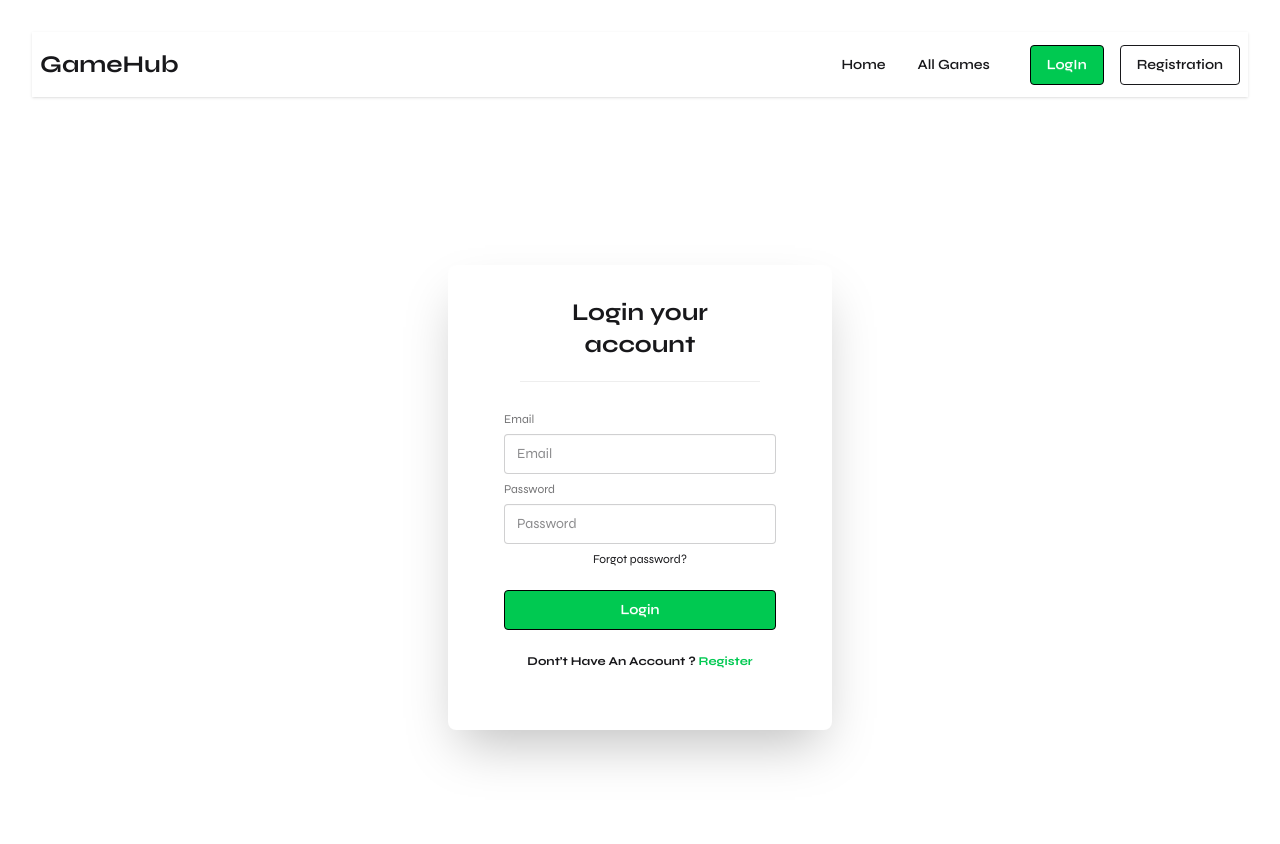
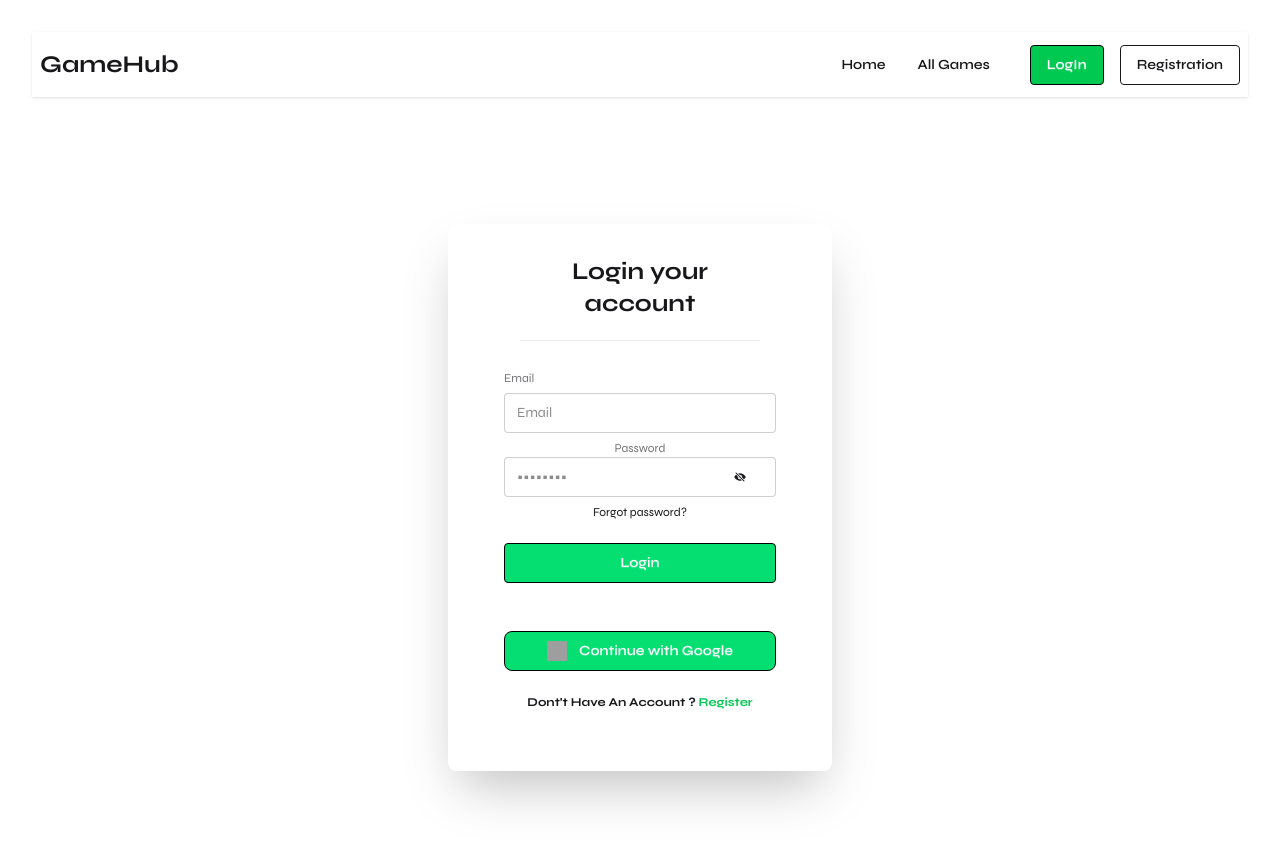
Before and after one commit to Thesachindey/PHero-B12A09-CLotus, a React (Vite) app: page /auth/login in a window 1280 px wide. Shown: the top 844 px of the page. Built offline with nearby package versions, Linux system fonts and the light colour scheme; no server answers; grey boxes are pictures that could not be loaded.

Commit message:
added google login auth

```diff
--- a/package.json
+++ b/package.json
@@ -17,8 +17,10 @@
     "lottie-react": "^2.4.1",
     "react": "^19.2.0",
     "react-dom": "^19.2.0",
+    "react-icons": "^5.5.0",
     "react-router": "^7.9.5",
     "react-spinners": "^0.17.0",
+    "react-toastify": "^11.0.5",
     "tailwindcss": "^4.1.17"
   },
   "devDependencies": {
--- a/src/components/Navbar.jsx
+++ b/src/components/Navbar.jsx
@@ -3,6 +3,7 @@ import { Link } from 'react-router';
 import MyContainer from './MyContainer';
 import MyLink from './MyLink';
 import { AuthContext } from '../provider/AuthProvider';
+import { toast } from 'react-toastify';
 
 
 const Navbar = () => {
@@ -12,12 +13,13 @@ const Navbar = () => {
         console.log('user trying to log out')
         logOut().then(() => {
             // Sign-out successful.
-            alert("You logged out successfully!");
+            toast.success("You logged out successfully!");
         }).catch((error) => {
             // An error
-            console.log(error);
+            toast.error(error.code);
         });
     }
+
 
     return (
         <div className=' bg-base-100 shadow-sm'>
@@ -30,10 +32,10 @@ const Navbar = () => {
                             </div>
                             <ul
                                 tabIndex="-1"
-                                className="menu menu-sm dropdown-content bg-base-100 rounded-box z-1 mt-3 w-52 p-2 shadow">
+                                className="menu menu-sm dropdown-content space-y-3 bg-base-100 rounded-box z-1 mt-3 w-52 p-2 shadow">
                                 <li><MyLink to={'/'}>Home</MyLink></li>
                                 <li>
-                                    <MyLink to={'/all-games/:id'}>All Games</MyLink>
+                                    <MyLink to={'/all-games'}>All Games</MyLink>
                                 </li>
                                 <div className="auth-btn space-y-4">
                                     {
--- a/src/main.jsx
+++ b/src/main.jsx
@@ -5,11 +5,13 @@ import App from './App.jsx'
 import { RouterProvider } from 'react-router'
 import router from './routes/router.jsx'
 import AuthProvider from './provider/AuthProvider.jsx'
+import { ToastContainer } from 'react-toastify'
 
 createRoot(document.getElementById('root')).render(
   <StrictMode>
     <AuthProvider>
       <RouterProvider router={router} />
+      <ToastContainer />
     </AuthProvider>
   </StrictMode>,
 )
--- a/src/pages/LoginPage.jsx
+++ b/src/pages/LoginPage.jsx
@@ -2,13 +2,28 @@
 import React, { use, useState } from 'react';
 import { Link, useLocation, useNavigate } from 'react-router';
 import { AuthContext } from '../provider/AuthProvider';
+import { GoogleAuthProvider, signInWithPopup } from 'firebase/auth';
+import { toast } from 'react-toastify';
+import { FaEye } from 'react-icons/fa';
+import { IoEyeOff } from 'react-icons/io5';
+
+const googleProvider = new GoogleAuthProvider();
+
 
 const LoginPage = () => {
     const [error, setError] = useState('');
-    const { signIn } = use(AuthContext);
+    const [show, setShow] = useState(false);
+
+
+    const {
+        signIn,
+        signInWithGoogleFunc,
+        user,
+        setUser } = use(AuthContext);
     const location = useLocation();
     const navigate = useNavigate();
-    // console.log(location);
+
+
     const handelLogIn = (event) => {
         event.preventDefault();
         const from = event.target;
@@ -19,19 +34,50 @@ const LoginPage = () => {
         signIn(email, password)
             .then((result) => {
                 const user = result.user;
-                // console.log(user)
                 navigate(`${location.state ? location.state : '/'}`);
-
 
             }).catch((error) => {
                 const errorCode = error.code;
-                // const errorMessage = error.message;
-                // alert(errorCode, errorMessage);
-                // setError(errorMessage);
-                setError(errorCode);
+
+                // Handle different Firebase Auth errors
+                if (errorCode === 'auth/invalid-email') {
+                    setError('Invalid email address. Please check and try again.');
+                } else if (errorCode === 'auth/user-not-found') {
+                    setError('No user found with this email.');
+                } else if (errorCode === 'auth/wrong-password') {
+                    setError('Incorrect password. Please try again.');
+                } else if (errorCode === 'auth/too-many-requests') {
+                    setError('Too many attempts. Please wait and try later.');
+                } else {
+                    setError('Something went wrong. Please try again.');
+                }
+
+
             });
     }
 
+    // google signIn
+    const handleGoogleSignin = () => {
+
+
+        // signInWithPopup(auth, googleProvider)
+        signInWithGoogleFunc()
+            .then((userCredential) => {
+                // Signed in
+                const user = userCredential.user;
+                navigate(`${location.state ? location.state : '/'}`);
+                setUser(user);
+                toast.success("SignIn completed!!")
+
+
+            })
+            .catch((error) => {
+                const errorCode = error.code;
+                // const errorMessage = error.message;
+                toast.error(errorCode);
+                console.log(errorCode);
+            });
+    };
 
 
     return (
@@ -49,16 +95,53 @@ const LoginPage = () => {
                             <input name='email' type="email" className="input" placeholder="Email"
                                 required
                             />
-                            {/* password  */}
+
+                            {/* Password  */}
+                            <div className="relative">
                             <label className="label">Password</label>
-                            <input name='password' type="password" className="input" placeholder="Password"
-                                required />
+                                <input
+                                    type={show ? 'text' : 'password'}
+                                    name="password"
+                                    placeholder="••••••••"
+                                    className="input "
+                                    required
+                                />
+                                <span
+                                    onClick={() => setShow(!show)}
+                                    className="absolute right-[30px] top-[32px] cursor-pointer z-50"
+                                >
+                                    {show ? <FaEye /> : <IoEyeOff />}
+                                </span>
+                            </div>
                             <div><a className="link link-hover">Forgot password?</a></div>
                             {
                                 error && <p className='text-red-600 font-semibold mt-2'>{error}</p>
                             }
 
-                            <button type='submit' className="btn bg-green-500 btn-outline text-white border-black mt-4">Login</button>
+                            <button type='submit' className="btn bg-green-400 hover:bg-green-500 btn-outline text-white border-black mt-4">Login</button>
+
+                            {/* Divider */}
+                            <div className="flex items-center justify-center gap-2 my-2">
+                                <div className="h-px w-16 bg-white/30"></div>
+                                <span className="text-sm text-white/70">or</span>
+                                <div className="h-px w-16 bg-white/30"></div>
+                            </div>
+
+                            {/* Google Signin */}
+                            <button
+                                type="submit"
+                                onClick={handleGoogleSignin}
+                                className="flex items-center justify-center gap-3 bg-green-400 text-white px-5 py-2 rounded-lg w-full font-semibold hover:bg-green-500 btn btn-outline border-black transition-colors cursor-pointer"
+                            >
+                                <img
+                                    src="https://www.svgrepo.com/show/475656/google-color.svg"
+                                    alt="google"
+                                    className="w-5 h-5"
+                                />
+                                Continue with Google
+                            </button>
+
+
                             <p className='font-bold text-center mt-4 '>Dont’t Have An Account ? <Link className='text-green-500' to={'/auth/register'}>Register</Link> </p>
                         </fieldset>
                     </form>
--- a/src/pages/RegisterPage.jsx
+++ b/src/pages/RegisterPage.jsx
@@ -5,6 +5,7 @@ import { AuthContext } from '../provider/AuthProvider';
 const RegisterPage = () => {
     const { createUser, setUser, updateUser } = use(AuthContext);
     const navigate = useNavigate();
+
 
 
     const handelRegister = (e) => {
--- a/src/provider/AuthProvider.jsx
+++ b/src/provider/AuthProvider.jsx
@@ -1,14 +1,14 @@
 import React, { createContext, useEffect, useState } from 'react';
-import { createUserWithEmailAndPassword, getAuth, onAuthStateChanged, signInWithEmailAndPassword, signOut, updateProfile } from "firebase/auth";
+import { createUserWithEmailAndPassword, getAuth, GoogleAuthProvider, onAuthStateChanged, signInWithEmailAndPassword, signInWithPopup, signOut, updateProfile } from "firebase/auth";
 import app from '../firebase/firebase.config';
 export const AuthContext = createContext();
 
 const auth = getAuth(app);
+
 const AuthProvider = ({ children }) => {
     const [user, setUser] = useState(null);
     const [loading, setLoading] = useState(true);
-
-    // console.log(loading, user);
+    const googleProvider = new GoogleAuthProvider();
 
     const createUser = (email, password) => {
         return createUserWithEmailAndPassword(auth, email, password);
@@ -18,10 +18,13 @@ const AuthProvider = ({ children }) => {
         return signInWithEmailAndPassword(auth, email, password)
 
     }
+    const signInWithGoogleFunc = () => {
+        return signInWithPopup(auth, googleProvider)
+    }
 
-const updateUser =(updatedData)=>{
-    return updateProfile(auth.currentUser, updatedData)
-}
+    const updateUser = (updatedData) => {
+        return updateProfile(auth.currentUser, updatedData)
+    }
 
     const logOut = () => {
         return signOut(auth);
@@ -45,6 +48,7 @@ const updateUser =(updatedData)=>{
         createUser,
         logOut,
         signIn,
+        signInWithGoogleFunc,
         loading,
         setLoading,
         updateUser,
--- /dev/null
+++ b/src/provider/PrivateRoute.jsx
@@ -0,0 +1,26 @@
+import React, { use } from 'react';
+import { AuthContext } from './AuthProvider';
+import { Navigate, useLocation } from 'react-router';
+import LoadingPage from '../pages/LoadingPage';
+
+
+const PrivateRoute = ({ children }) => {
+    const { user, loading } = use(AuthContext);
+    // console.log(user);
+    //if user is logged in, then allow to visit the route
+
+    const location= useLocation();
+    // console.log(location);
+
+    if (loading) {
+        return <LoadingPage />
+    }
+    if (user && user?.email) {
+        return children;
+    }
+    return <Navigate state={location.pathname} to={'/auth/login'}></Navigate>
+    //else redirect to login page
+
+};
+
+export default PrivateRoute;
--- a/src/routes/router.jsx
+++ b/src/routes/router.jsx
@@ -10,6 +10,7 @@ import NotFoundPage from "../pages/NotFoundPage";
 import LoadingPage from "../pages/LoadingPage";
 import PopularGames from "../pages/PopularGames";
 import AuthLayouts from "../layouts/AuthLayouts";
+import PrivateRoute from "../provider/PrivateRoute";
 
 const router = createBrowserRouter([
     {
@@ -26,13 +27,19 @@ const router = createBrowserRouter([
             },
             {
                 path: '/all-games',
-                element: <AboutPage />,
+                element:
+                    <PrivateRoute>
+                        <AboutPage />
+                    </PrivateRoute>,
                 loader: () => fetch('/gameData.json'),
                 hydrateFallbackElement: <LoadingPage></LoadingPage>
             },
             {
                 path: '/game-details/:id',
-                element: <GameDetailsPage />,
+                element:
+                    <PrivateRoute>
+                        <GameDetailsPage />
+                    </PrivateRoute>,
                 loader: () => fetch('/gameData.json'),
                 hydrateFallbackElement: <LoadingPage></LoadingPage>
             },
@@ -47,7 +54,7 @@ const router = createBrowserRouter([
             }
         ]
     },
-     {
+    {
         path: "/auth",
         element: <AuthLayouts />,
         children: [
```
Also changed, not shown: 1 other file (tests, documents, lock files or other folders).
